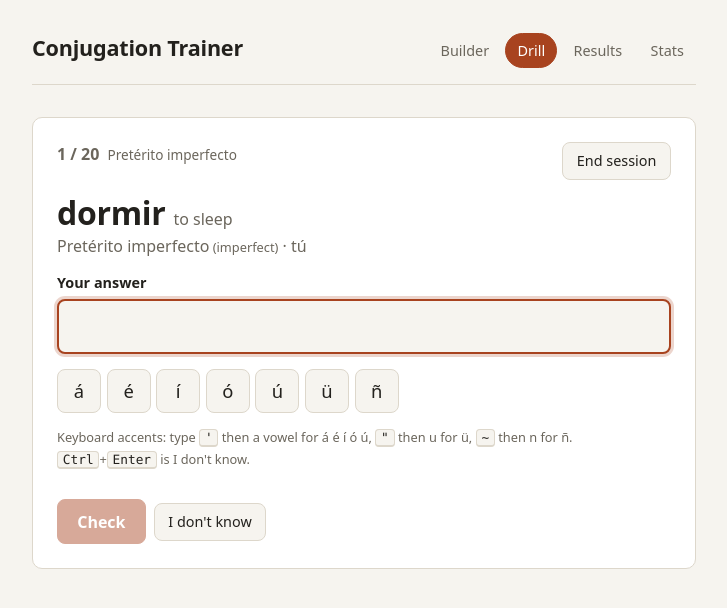
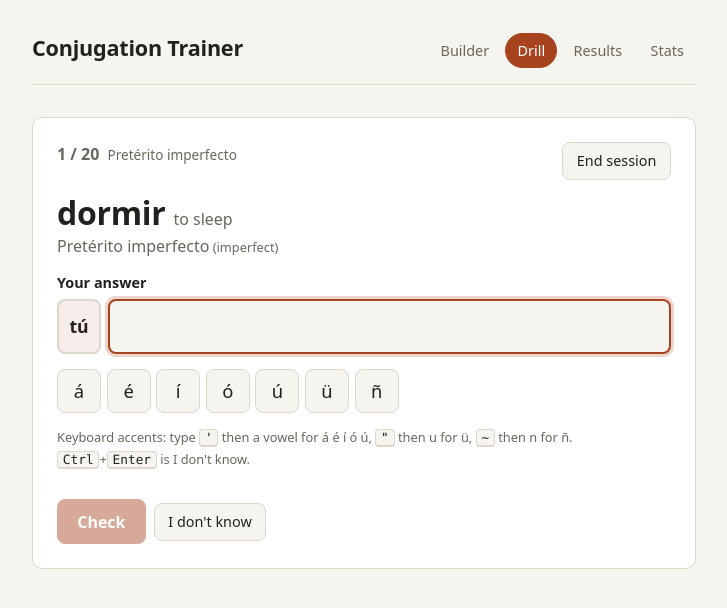
Before and after one commit to binonguyen/Spanish-Conjugation-Web-App, a React (Vite) app: page / in a window 1280 px wide. Both pictures are taken after a click on the button "Start session". Shown: the top 608 px of the page, without its empty margins (276-1003 px from the left). Built offline with nearby package versions, Linux system fonts and the light colour scheme.

Commit message:
fix(drill): put the subject pronoun in front of the answer input

```diff
--- a/src/domain/session.ts
+++ b/src/domain/session.ts
@@ -54,6 +54,33 @@ export function personLabel(tense: TenseId, person: Person): string {
   return usesImperativeSlots(tense) ? IMPERATIVE_PERSON_LABELS[person] : PERSON_LABELS[person]
 }
 
+/**
+ * One representative subject pronoun, for the cue beside the answer input. The
+ * third persons share their form with the other genders, so one pronoun is enough.
+ */
+const SUBJECT_PRONOUNS: Record<Person, string> = {
+  yo: 'yo',
+  tu: 'tú',
+  '3sg': 'él',
+  nosotros: 'nosotros',
+  vosotros: 'vosotros',
+  '3pl': 'ellos',
+}
+
+/** An imperative addresses someone, so its third persons are the usted forms. */
+const IMPERATIVE_SUBJECT_PRONOUNS: Record<Person, string> = {
+  ...SUBJECT_PRONOUNS,
+  '3sg': 'usted',
+  '3pl': 'ustedes',
+}
+
+/** The short pronoun shown in front of the answer input. */
+export function subjectPronoun(tense: TenseId, person: Person): string {
+  return usesImperativeSlots(tense)
+    ? IMPERATIVE_SUBJECT_PRONOUNS[person]
+    : SUBJECT_PRONOUNS[person]
+}
+
 /** Frequency tier of the verb pool: top 100, top 500, or the whole artifact. */
 export type VerbTier = 1 | 2 | 'all'
 
--- a/src/screens/DrillScreen.tsx
+++ b/src/screens/DrillScreen.tsx
@@ -10,7 +10,7 @@ import type { Verdict } from '../domain/check'
 import { currentItem, currentVerdict, type DrillAction, type DrillState } from '../domain/drill'
 import type { ConjugationItem } from '../domain/draw'
 import { acceptedForms, paradigm } from '../domain/forms'
-import { personLabel } from '../domain/session'
+import { personLabel, subjectPronoun } from '../domain/session'
 import { tenseById } from '../domain/tenses'
 
 interface DrillScreenProps {
@@ -128,6 +128,7 @@ function ConjugationDrill({
   const sentence = item.verb.sentence
   const lastItem = state.index >= state.items.length - 1
   const person = personLabel(item.tense, item.person)
+  const subject = subjectPronoun(item.tense, item.person)
 
   useEffect(() => {
     const input = inputRef.current
@@ -255,13 +256,15 @@ function ConjugationDrill({
         <p className="drill-meta">
           <span lang="es">{tense ? tense.label : item.tense}</span>
           {tense ? <span className="tense-gloss"> ({tense.gloss})</span> : null}
-          <span aria-hidden="true"> · </span>
-          <span>{person}</span>
         </p>
       </div>
 
       <label className="field drill-answer">
         <span className="field-label">Your answer</span>
+        <span className="answer-bar">
+          <span className="answer-person" lang="es" aria-hidden="true">
+            {subject}
+          </span>
           <input
             ref={inputRef}
             className={verdict ? `answer-input is-${verdict}` : 'answer-input'}
@@ -277,6 +280,7 @@ function ConjugationDrill({
             enterKeyHint="go"
             aria-label={`The ${person} form of ${item.verb.infinitive} in ${tense ? tense.label : item.tense}`}
           />
+        </span>
       </label>
 
       <div className="accent-bar" role="group" aria-label="Accent characters">
--- a/src/styles.css
+++ b/src/styles.css
@@ -555,7 +555,29 @@ p {
   gap: 0.3rem;
 }
 
+.answer-bar {
+  display: flex;
+  align-items: stretch;
+  gap: 0.45rem;
+  min-width: 0;
+}
+
+.answer-person {
+  display: flex;
+  flex: 0 0 auto;
+  align-items: center;
+  padding: 0.35rem 0.65rem;
+  border: 2px solid var(--border);
+  border-radius: 8px;
+  background: color-mix(in srgb, var(--accent) 10%, var(--surface));
+  color: var(--foreground);
+  font-size: 1.1rem;
+  font-weight: 700;
+  line-height: 1.2;
+}
+
 .answer-input {
+  flex: 1 1 auto;
   width: 100%;
   min-width: 0;
   padding: 0.6rem 0.75rem;
```
Also changed, not shown: .scratch/b1-conjugation-trainer/issues/08-drill-screen.md, 1 other file (tests, documents, lock files or other folders). Lines whose indentation alone changed are shown as unchanged.
